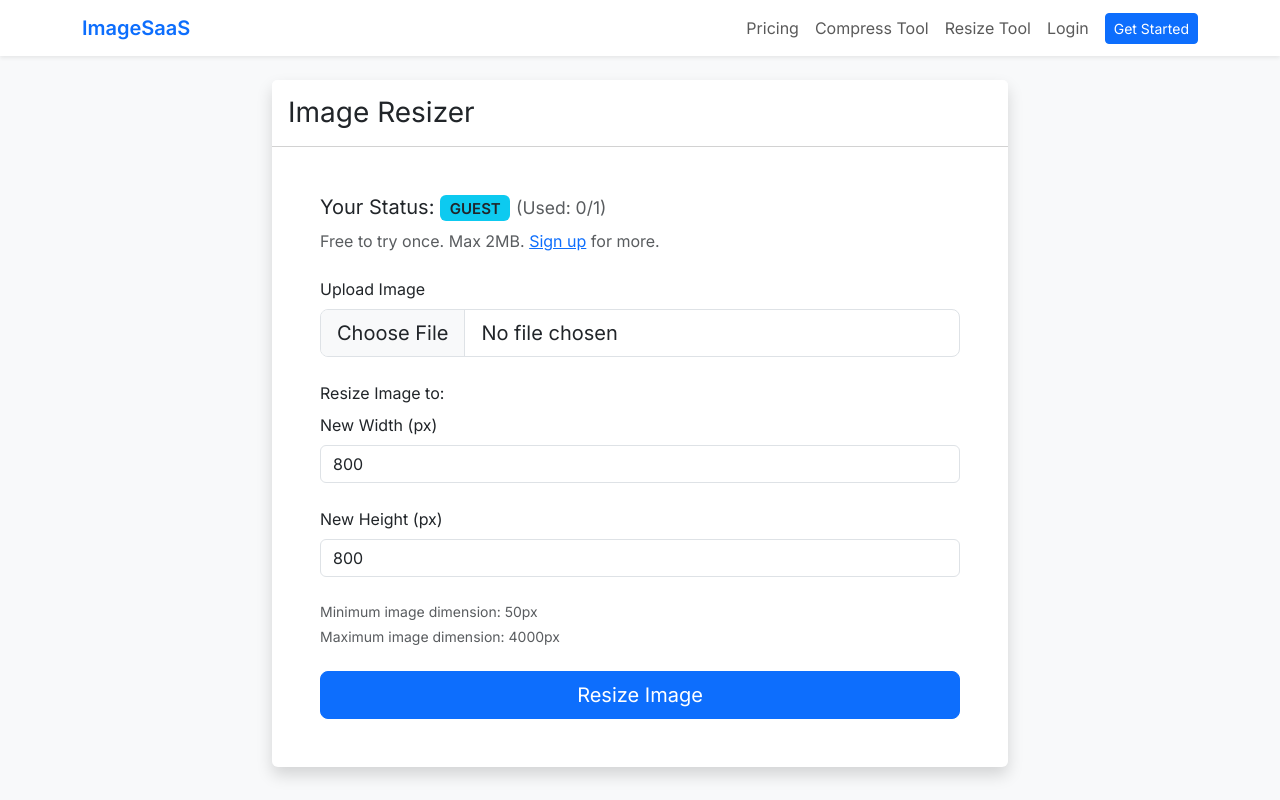
After one commit to uripsubagyo/saas-compress, a Flask app: page /resize in a window 1280 px wide. The commit adds this page. Run offline with Flask 3, Linux system fonts and the light colour scheme; some libraries are stand-ins or nearby versions.

Commit message:
feat: add image resize feature

```diff
--- a/app.py
+++ b/app.py
@@ -117,10 +117,10 @@ def upgrade(plan):
     db.session.commit()
 
     flash(f'Payment successful! You are now subscribed to the {plan} plan.', 'success')
-    return redirect(url_for('tool'))
+    return redirect(url_for('index'))
 
-@app.route('/tool', methods=['GET', 'POST'])
-def tool():
+@app.route('/compress', methods=['GET', 'POST'])
+def compress():
     if request.method == 'POST':
         # Check Usage Limits
         is_pro = False
@@ -173,6 +173,7 @@ def tool():
         # Process Image
         try:
             img = Image.open(file)
+            img.verify()
             buffer = io.BytesIO()
 
             # Options
@@ -208,7 +209,99 @@ def tool():
             flash(f'Error processing image: {e}', 'danger')
             return redirect(request.url)
 
-    return render_template('tool.html')
+    return render_template('compress.html')
+
+@app.route('/resize', methods=['GET', 'POST'])
+def resize():
+    if request.method == 'POST':
+        # Check Usage Limits
+        is_pro = False
+        is_guest = not current_user.is_authenticated
+
+        if not is_guest:
+            is_pro = current_user.subscription_tier == 'pro'
+
+            # Reset daily count if new day
+            today = datetime.utcnow().date()
+            if current_user.last_usage_date != today:
+                current_user.daily_usage_count = 0
+                current_user.last_usage_date = today
+                db.session.commit()
+
+            if not is_pro and current_user.daily_usage_count >= 5:
+                flash('Daily limit reached (5/5). Upgrade to Pro for unlimited access!', 'warning')
+                return redirect(url_for('pricing'))
+        else:
+            # Guest Limit
+            guest_usage = session.get('guest_usage', 0)
+            if guest_usage >= 1:
+                flash('Guest limit reached (1/1). Please register for more access.', 'info')
+                return redirect(url_for('register'))
+
+        if 'image' not in request.files:
+            flash('No file uploaded', 'danger')
+            return redirect(request.url)
+
+        file = request.files['image']
+        if file.filename == '':
+            flash('No file selected', 'danger')
+            return redirect(request.url)
+
+        # Check size
+        file.seek(0, os.SEEK_END)
+        file_length = file.tell()
+        file.seek(0)
+
+        # Upload original image to MinIO
+        original_path = f"original/{current_user.id if not is_guest else 'guest'}/{file.filename}"
+        upload_to_minio(file.read(), original_path, file.content_type)
+
+        max_size = 10 * 1024 * 1024 if is_pro else 2 * 1024 * 1024
+
+        if file_length > max_size:
+            flash(f'File too large. Limit is {"10MB" if is_pro else "2MB"}.', 'warning')
+            return redirect(request.url)
+
+        # Process Image
+        try:
+            img = Image.open(file)
+            img.verify()
+            img_mimetype = "image/jpeg" if img.format == "JPEG" or "JPG" else "image/png"
+            buffer = io.BytesIO()
+
+            if img.mode in ("RGBA", "P"):
+                img = img.convert("RGB")
+
+            width = int(request.form.get('width', 800))
+            height = int(request.form.get('height', 800))
+
+            resized_img = img.resize((width, height))
+            resized_img.save(buffer, format=img.format)
+            buffer.seek(0)
+
+            # Upload processed image to MinIO
+            processed_path = f"processed/{current_user.id if not is_guest else 'guest'}/resized_{file.filename}"
+            upload_to_minio(buffer.getvalue(), processed_path, img_mimetype)
+
+            # Increment Usage Count
+            if not is_guest:
+                current_user.daily_usage_count += 1
+                db.session.commit()
+            else:
+                session['guest_usage'] = session.get('guest_usage', 0) + 1
+
+            return send_file(
+                buffer,
+                as_attachment=True,
+                download_name=f'resized_{file.filename.rsplit(".", 1)[0]}.jpg',
+                mimetype=img_mimetype
+            )
+
+        except Exception as e:
+            flash(f'Error processing image: {e}', 'danger')
+            return redirect(request.url)
+
+    return render_template('resize.html')
 
 @app.route('/admin')
 @login_required
--- a/templates/base.html
+++ b/templates/base.html
@@ -24,7 +24,8 @@
         <div class="collapse navbar-collapse" id="navbarNav">
             <ul class="navbar-nav ms-auto align-items-center">
                 <li class="nav-item"><a class="nav-link" href="{{ url_for('pricing') }}">Pricing</a></li>
-                <li class="nav-item"><a class="nav-link" href="{{ url_for('tool') }}">Tool</a></li>
+                <li class="nav-item"><a class="nav-link" href="{{ url_for('compress') }}">Compress Tool</a></li>
+                <li class="nav-item"><a class="nav-link" href="{{ url_for('resize') }}">Resize Tool</a></li>
                 {% if current_user.is_authenticated %}
                     {% if current_user.is_admin %}
                         <li class="nav-item"><a class="nav-link text-danger fw-bold" href="{{ url_for('admin') }}">Dashboard</a></li>
--- /dev/null
+++ b/templates/resize.html
@@ -0,0 +1,89 @@
+{% extends "base.html" %}
+
+{% block content %}
+<div class="row justify-content-center">
+    <div class="col-md-8">
+        <div class="card shadow">
+            <div class="card-header bg-white py-3">
+                <h3 class="mb-0">Image Resizer</h3>
+            </div>
+            <div class="card-body p-5">
+                <div class="mb-4">
+                    <h5>Your Status:
+                        {% if current_user.is_authenticated %}
+                        {% if current_user.subscription_tier == 'pro' %}
+                        <span class="badge bg-success">PRO</span>
+                        {% else %}
+                        <span class="badge bg-secondary">FREE</span> <small class="text-muted">(Used: {{
+                            current_user.daily_usage_count }}/5)</small>
+                        {% endif %}
+                        {% else %}
+                        <span class="badge bg-info text-dark">GUEST</span> <small class="text-muted">(Used: {{
+                            session.get('guest_usage', 0) }}/1)</small>
+                        {% endif %}
+                    </h5>
+                    <p class="text-muted">
+                        {% if current_user.is_authenticated %}
+                        {% if current_user.subscription_tier == 'pro' %}
+                        You can upload up to 10MB and customize quality.
+                        {% else %}
+                        Max 2MB upload, 5 uses per day. <a href="{{ url_for('pricing') }}">Upgrade to Pro</a> for
+                        unlimited access.
+                        {% endif %}
+                        {% else %}
+                        Free to try once. Max 2MB. <a href="{{ url_for('register') }}">Sign up</a> for more.
+                        {% endif %}
+                    </p>
+                </div>
+
+                <form method="POST" enctype="multipart/form-data" id="uploadForm">
+                    <div class="mb-4">
+                        <label for="image" class="form-label">Upload Image</label>
+                        <input type="file" class="form-control form-control-lg" id="image" name="image"
+                            accept=".jpg,.jpeg,.png,image/jpeg,image/png" required onchange="checkFileSize(this)">
+                        <div id="fileSizeWarning" class="form-text text-danger d-none">File is too large!</div>
+                    </div>
+
+                    <div class="mb-4">
+                        <label for="size" class="form-label">Resize Image to:</label>
+                        <div class="mb-4">
+                            <label class="form-label">New Width (px)</label>
+                            <input type="number" class="form-control" name="width" min="50" max="4000" value="800" required>
+                        </div>
+                        <div class="mb-4">
+                            <label class="form-label">New Height (px)</label>
+                            <input type="number" class="form-control" name="height" min="50" max="4000" value="800" required>
+                        </div>
+                        <div class="form-text">Minimum image dimension: 50px</div>
+                        <div class="form-text">Maximum image dimension: 4000px</div>
+                    </div>
+
+                    <button type="submit" class="btn btn-primary btn-lg w-100" id="submitBtn">Resize Image</button>
+                </form>
+            </div>
+        </div>
+    </div>
+</div>
+
+<script>
+    const isPro = {{ 'true' if current_user.is_authenticated and current_user.subscription_tier == 'pro' else 'false' }};
+    const maxBytes = isPro ? 10 * 1024 * 1024 : 2 * 1024 * 1024;
+
+    function checkFileSize(input) {
+        if (input.files && input.files[0]) {
+            const size = input.files[0].size;
+            const warning = document.getElementById('fileSizeWarning');
+            const btn = document.getElementById('submitBtn');
+
+            if (size > maxBytes) {
+                warning.textContent = `File is too large! Limit is ${isPro ? '10MB' : '2MB'}.`;
+                warning.classList.remove('d-none');
+                btn.disabled = true;
+            } else {
+                warning.classList.add('d-none');
+                btn.disabled = false;
+            }
+        }
+    }
+</script>
+{% endblock %}
```
Also changed, not shown: templates/index.html (+5 -4 lines), instance/db.sqlite3 (deleted), templates/compress.html (renamed from templates/tool.html), 1 other file.
